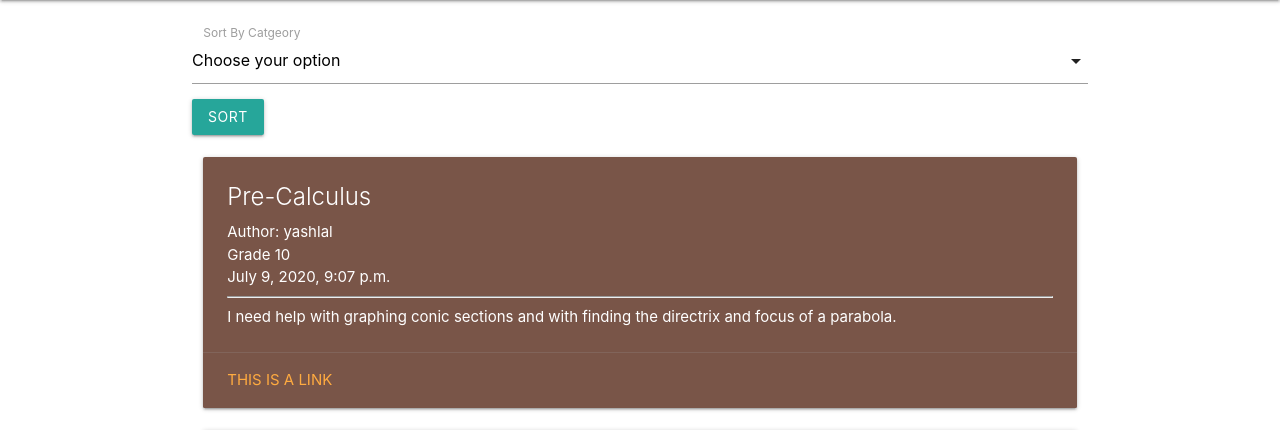
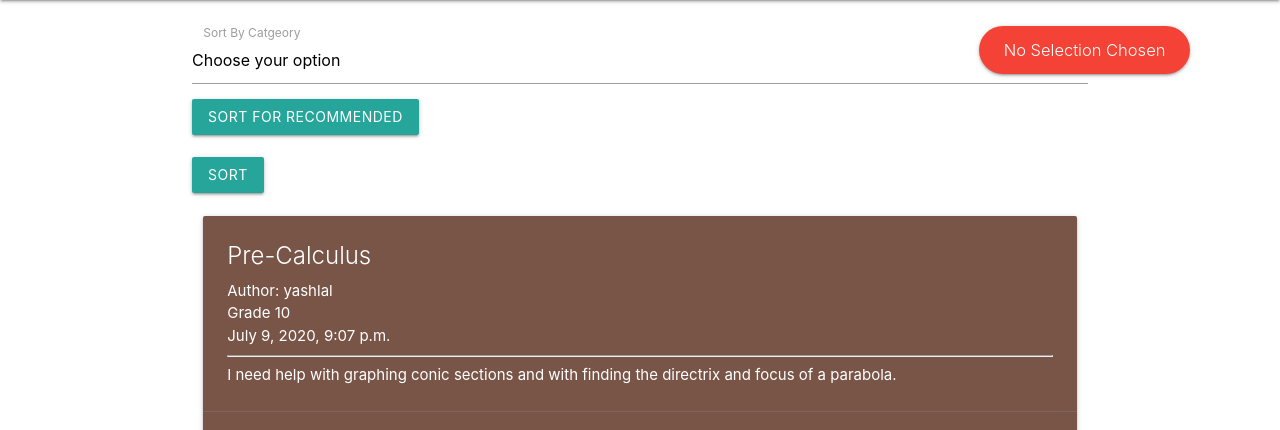
Before and after one commit to yashlal/peertutoringsite, a Django app: page /community/ in a window 1280 px wide. Shown: the part 64-494 px from the top of the page. Run offline with Django 3.2, Linux system fonts and the light colour scheme; a user stored in the database is signed in; data comes from the database, SQL or seed files in the repository; both versions use the stored data as it was after the commit.

Commit message:
Recommendations sorter

```diff
--- a/main/admin.py
+++ b/main/admin.py
@@ -19,7 +19,7 @@ class UserAdmin(admin.ModelAdmin):
     list_filter = ('is_staff', 'is_superuser', 'is_student', 'is_tutor')
 
 class TutorAdmin(admin.ModelAdmin):
-    fields = ['user']
+    fields = ['user', 'subjects']
     list_display = ['get_username']
 
 class StudentAdmin(admin.ModelAdmin):
--- a/main/models.py
+++ b/main/models.py
@@ -25,6 +25,9 @@ class User(AbstractUser):
     def check_tutor(self):
         if self.is_tutor: return True
         else: return False
+    def get_tutor(self):
+        if self.is_tutor:
+            return self.user_reverse()
 
 class Category(models.Model):
     name = models.CharField(max_length = 200)
@@ -37,7 +40,7 @@ class Category(models.Model):
         return self.name
 
 class Tutor(models.Model):
-    user = models.OneToOneField(User, on_delete=models.CASCADE, primary_key=True)
+    user = models.OneToOneField(User, on_delete=models.CASCADE, primary_key=True, related_name="user_reverse")
     subjects = models.ManyToManyField(Category, related_name = "potential_tutors")
 
     def get_username(self):
--- a/main/templates/main/community.html
+++ b/main/templates/main/community.html
@@ -13,7 +13,9 @@
        </select>
        <label>Sort By Catgeory</label>
      </div>
-     <button type="submit" class="btn btn-primary">Sort</button>
+     <button class="btn" value="recommended" name="recommended">Sort for Recommended</button>
+     <br><br>
+     <button type="submit" class="btn">Sort</button>
   </form>
 
   <div class="row">
--- a/main/views.py
+++ b/main/views.py
@@ -46,18 +46,35 @@ def community(request):
     filtered_requests = []
     if request.method == "GET":
         category_key = request.GET.get('category_key')
-        if category_key == None:
-            return render(request=request, template_name="main/community.html", context={'requests': Request.objects.all, 'categories': Category.objects.all()})
-        elif category_key == "all":
-            return render(request=request, template_name="main/community.html", context={'requests': Request.objects.all, 'categories': Category.objects.all()})
-        else:
+        recommended_flag = request.GET.get('recommended')
+
+        if recommended_flag == None:
+
+            if category_key == None:
+                messages.error(request, "No Selection Chosen")
+                return render(request=request, template_name="main/community.html", context={'requests': Request.objects.all, 'categories': Category.objects.all()})
+            elif category_key == "all":
+                messages.info(request, "Displaying All Requests")
+                return render(request=request, template_name="main/community.html", context={'requests': Request.objects.all, 'categories': Category.objects.all()})
+            else:
+                for i in range(0, len(Request.objects.all())):
+                    if Request.objects.all()[i].category.name == category_key:
+                        filtered_requests.append(Request.objects.all()[i])
+                messages.success(request, "Sorted for " + str(category_key))
+                return render(request=request, template_name="main/community.html", context={'requests': filtered_requests, 'categories': Category.objects.all()})
+        elif recommended_flag == "recommended":
+            l = []
+
+            for i in request.user.user_reverse.subjects.all():
+                l.append(i.name)
+
             for i in range(0, len(Request.objects.all())):
-                if Request.objects.all()[i].category.name == category_key:
+                if Request.objects.all()[i].category.name in l:
                     filtered_requests.append(Request.objects.all()[i])
-            messages.success(request, "Sorted for " + str(category_key))
-            print(category_key)
+
             return render(request=request, template_name="main/community.html", context={'requests': filtered_requests, 'categories': Category.objects.all()})
 
+@user_passes_test(User.check_student, '/home')
 def helpform(request):
     if request.method == "POST":
         form = HelpForm(request.POST)
--- a/mysite/settings.py
+++ b/mysite/settings.py
@@ -20,7 +20,7 @@ BASE_DIR = os.path.dirname(os.path.dirname(os.path.abspath(__file__)))
 # See https://docs.djangoproject.com/en/3.0/howto/deployment/checklist/
 
 # SECURITY WARNING: keep the secret key used in production secret!
-SECRET_KEY = os.environ['SECRET_KEY']
+SECRET_KEY = 'ix5z*xcgxfi0or5uh@3xmck^3=l=3wbcfd=%&o5bje$grb#-va'
 
 # SECURITY WARNING: don't run with debug turned on in production!
 DEBUG = True
```
Also changed, not shown: db.sqlite3, main/migrations/0008_auto_20200720_1447.py (added).
